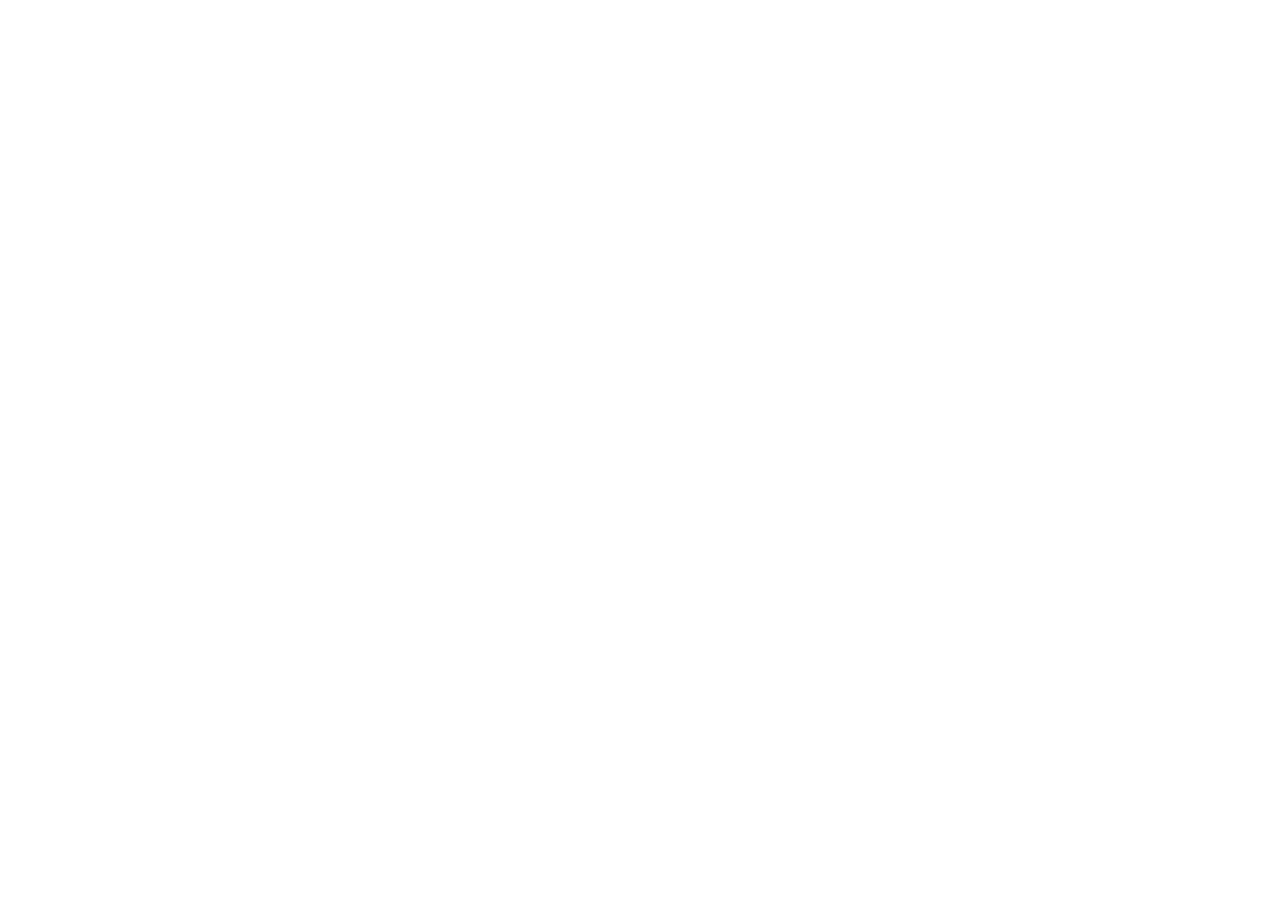
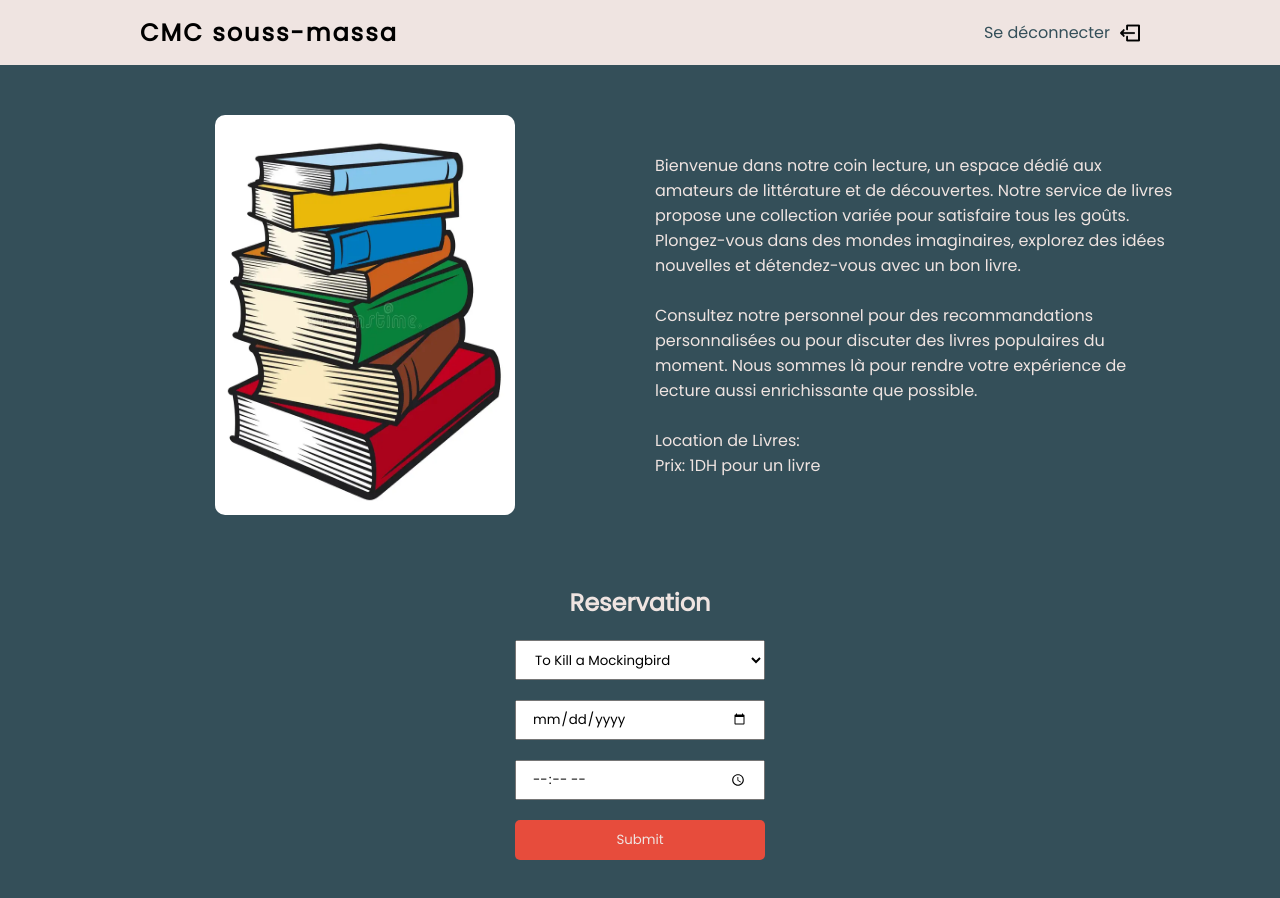
Before and after one commit to younessoub/Espace-detente, a plain HTML site: page pages/blouses.html in a window 1280 px wide. Before the commit the page ends 800 px from the top, so only its background shows below. Drawn offline with Linux system fonts and the light colour scheme.

Commit message:
added service pages for livres and jeux

```diff
--- a/pages/blouses.html
+++ b/pages/blouses.html
@@ -0,0 +1,87 @@
+<!DOCTYPE html>
+<html lang="en">
+
+<head>
+    <meta charset="UTF-8">
+    <meta name="viewport" content="width=device-width, initial-scale=1.0">
+    <title>Les blouses</title>
+    <link rel="icon" type="image/x-icon" href="../images/cmc-logo.png">
+    <link rel="preconnect" href="https://fonts.googleapis.com">
+    <link rel="preconnect" href="https://fonts.gstatic.com" crossorigin>
+    <link href="https://fonts.googleapis.com/css2?family=Poppins&display=swap" rel="stylesheet">
+    <link rel="stylesheet" href="../style.css">
+    <script src="../script.js" defer></script>
+</head>
+
+<body>
+    <header>
+        <div class="head-container">
+            <h1 class="logo"><a href="../index.html">CMC souss-massa</a></h1>
+            <nav>
+                <ul>
+                    <li>
+                        <a href="./deconnecter.html">
+                            <span>Se déconnecter</span>
+                            <div class="flex-center"> <img src="../images/logout.png"></div>
+                        </a>
+                    </li>
+
+                </ul>
+            </nav>
+        </div>
+    </header>
+    <main>
+        <h1 class="service-title"></h1>
+        <div class="service-page-container">
+            <div class="flex-center">
+                <img src="../images/books.webp">
+            </div>
+
+            <div class="detail">
+
+                <p>Bienvenue dans notre coin lecture, un espace dédié aux amateurs de littérature et de découvertes.
+                    Notre service de livres propose une collection variée pour satisfaire tous les goûts. Plongez-vous
+                    dans des mondes imaginaires, explorez des idées nouvelles et détendez-vous avec un bon livre.</p>
+                <br>
+                <p>Consultez notre personnel pour des recommandations personnalisées ou pour discuter des livres
+                    populaires du moment. Nous sommes là pour rendre votre expérience de lecture aussi enrichissante que
+                    possible.
+                </p>
+                <br>
+                <p>Location de Livres: </p>
+                <p>
+
+                    Prix: 1DH pour un livre<br>
+
+                </p>
+            </div>
+
+
+        </div>
+        <div class="reservation-container">
+            <h2>Reservation</h2>
+            <div class="reservation-form">
+                <form>
+                    <select>
+                        <option value="to-kill-a-mockingbird">To Kill a Mockingbird</option>
+                        <option value="1984">1984</option>
+                        <option value="pride-and-prejudice">Pride and Prejudice</option>
+                        <option value="the-great-gatsby">The Great Gatsby</option>
+                        <option value="harry-potter-and-the-sorcerers-stone">Harry Potter and the Sorcerer's Stone
+                        </option>
+                        <option value="the-catcher-in-the-rye">The Catcher in the Rye</option>
+                        <option value="the-lord-of-the-rings">The Lord of the Rings</option>
+                        <option value="the-hobbit">The Hobbit</option>
+                        <option value="gone-with-the-wind">Gone with the Wind</option>
+                        <option value="the-da-vinci-code">The Da Vinci Code</option>
+                    </select>
+                    <input type="date" required placeholder="jour">
+                    <input type="time" required>
+                    <button type="submit">Submit</button>
+                </form>
+            </div>
+        </div>
+    </main>
+</body>
+
+</html>
--- a/style.css
+++ b/style.css
@@ -96,6 +96,12 @@ header {
     max-width: 1000px;
     margin: 0 auto;
     text-align: center;
+    border-radius: 0 0 10px 10px;
+    overflow: hidden;
+}
+
+.hero-section img {
+    width: 100%;
 }
 
 .hero-section h1 {
@@ -124,7 +130,7 @@ h2 {
 .services-grid a>div {
     background-color: var(--color-five);
     color: var(--color-four);
-    height: 370px;
+    height: 280px;
     border: 1px solid var(--color-two);
     cursor: pointer;
     border-radius: 10px;
@@ -141,7 +147,7 @@ h2 {
 }
 
 .services-grid a>div img {
-    height: 300px;
+    height: 200px;
     width: 100%;
 }
 
@@ -212,9 +218,19 @@ h2 {
     /* flex-direction: column; */
     justify-content: center;
     align-items: center;
-    gap: 60px;
+    gap: 30px;
     margin: 50px 15px;
     color: var(--color-two);
+}
+
+.service-title {
+    color: var(--color-two);
+    text-align: center;
+    margin-top: 50px;
+}
+
+.service-page-container>div {
+    flex: 1;
 }
 
 .service-page-container img {
```
Also changed, not shown: index.html (+3 -3 lines), pages/chaises_et_tables.html (+6 -1 lines), pages/jeux.html (+82 -0 lines), pages/livres.html (+87 -0 lines), images/chaises_et_tables.jfif (added), pages/cirage.html (deleted), pages/distrubuteur.html (deleted).
